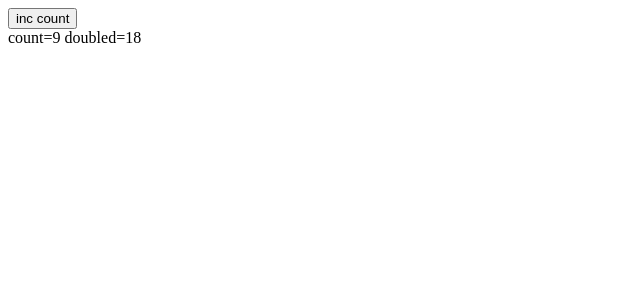
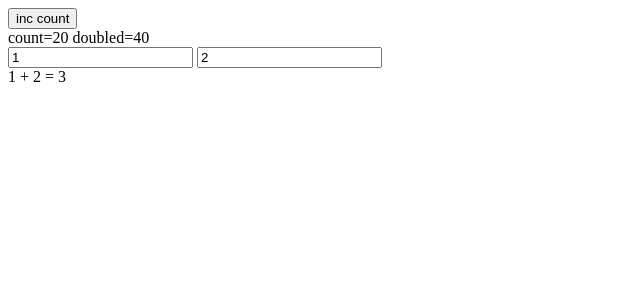
Before and after one commit to alexandershov/IdeaProjects, a SvelteKit app in the folder sog-svelte/: page / in a window 1280 px wide. Shown: the top 300 px of the page, without its empty margins (0-640 px from the left). Built offline with nearby package versions, Linux system fonts and the light colour scheme.

Commit message:
svelte: add svelte inputs example & typescript support

```diff
--- a/sog-svelte/src/routes/+page.svelte
+++ b/sog-svelte/src/routes/+page.svelte
@@ -1,6 +1,8 @@
 <!-- you write scripts in <script> -->
-<script>
-    let count = 9;
+<script lang="ts">
+    let a = 1;
+    let b = 2;
+    let count: number = 20;
     // $: signifies a reactive line
     // when count is changed, then doubled also changes
     $: doubled = count * 2;
@@ -16,3 +18,10 @@
 <button on:click={incCount}>inc count</button>
 
 <div>count={count} doubled={ doubled }</div>
+
+<!-- When we change the inputs, then the values a and b change also-->
+<input type="number" bind:value={a}/>
+<input type="number" bind:value={b}/>
+
+<!-- change of a and b is automatically renders this div -->
+<div>{a} + {b} = {a + b}</div>
```
